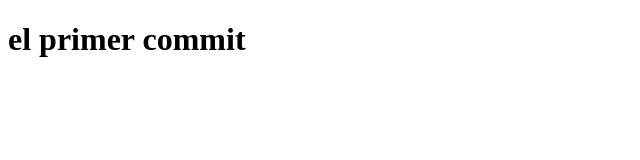
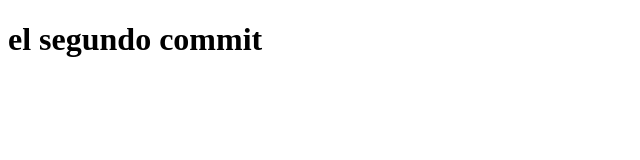
Before and after one commit to cfa32860269/practico, a plain HTML site: page index.html in a window 1280 px wide. Shown: the whole page, without its empty margins (0-640 px from the left). Drawn offline with Linux system fonts and the light colour scheme.

Commit message:
segundo commit

```diff
--- a/index.html
+++ b/index.html
@@ -7,6 +7,7 @@
     <title>hola mundo</title>
 </head>
 <body>
-    <h1>el primer commit</h1>
+
 </body>
+<h1>el segundo commit</h1>
 </html>
```
